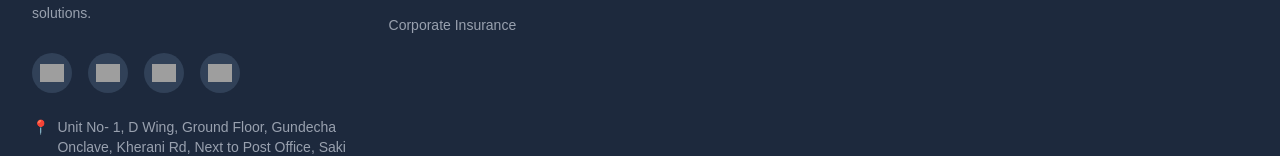
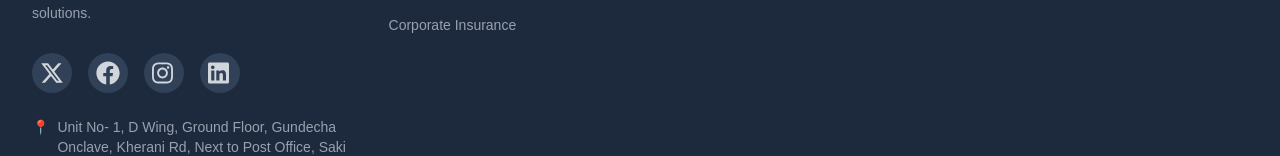
Before and after one commit to TheWabiSabi/Share-India-Website, a Next.js app: page / in a window 1280 px wide. Shown: the part 1035-1191 px from the top of the page. Built offline with nearby package versions, Linux system fonts and the light colour scheme; grey boxes are pictures that could not be loaded.

Commit message:
Added the social media icons using SVG codes
Earlier I was using png images which were owned by other people. So, to avoid it . I used svg codes

```diff
--- a/components/footer/footer.tsx
+++ b/components/footer/footer.tsx
@@ -70,12 +70,27 @@
 
   // Social media links
   const socialLinks = [
-  { name: "Twitter", href: "#", icon: "/icons/twitter.png" },
-  { name: "Facebook", href: "#", icon: "/icons/facebook.png" },
-  { name: "YouTube", href: "#", icon: "/icons/youtube.png" },
-  { name: "LinkedIn", href: "#", icon: "/icons/linkedin.png" }
+    {
+      name: "Twitter",
+      href: "#",
+      svgPath: "M389.2 48h70.6L305.6 224.2 487 464H345L233.7 318.6 106.5 464H35.8L200.7 275.5 26.8 48H172.4L272.9 180.9 389.2 48zM364.4 421.8h39.1L151.1 88h-42L364.4 421.8z"
+    },
+    {
+      name: "Facebook",
+      href: "#",
+      svgPath: "M504 256C504 119 393 8 256 8S8 119 8 256c0 123.78 90.69 226.38 209.25 245V327.69h-63V256h63v-54.64c0-62.15 37-96.48 93.67-96.48 27.14 0 55.52 4.84 55.52 4.84v61h-31.28c-30.8 0-40.41 19.12-40.41 38.73V256h68.78l-11 71.69h-57.78V501C413.31 482.38 504 379.78 504 256z"
+    },
+    {
+      name: "Instagram",
+      href: "#",
+      svgPath: "M224.1 141c-63.6 0-114.9 51.3-114.9 114.9s51.3 114.9 114.9 114.9S339 319.5 339 255.9 287.7 141 224.1 141zm0 189.6c-41.1 0-74.7-33.5-74.7-74.7s33.5-74.7 74.7-74.7 74.7 33.5 74.7 74.7-33.6 74.7-74.7 74.7zm146.4-194.3c0 14.9-12 26.8-26.8 26.8-14.9 0-26.8-12-26.8-26.8s12-26.8 26.8-26.8 26.8 12 26.8 26.8zm76.1 27.2c-1.7-35.9-9.9-67.7-36.2-93.9-26.2-26.2-58-34.4-93.9-36.2-37-2.1-147.9-2.1-184.9 0-35.8 1.7-67.6 9.9-93.9 36.1s-34.4 58-36.2 93.9c-2.1 37-2.1 147.9 0 184.9 1.7 35.9 9.9 67.7 36.2 93.9s58 34.4 93.9 36.2c37 2.1 147.9 2.1 184.9 0 35.9-1.7 67.7-9.9 93.9-36.2 26.2-26.2 34.4-58 36.2-93.9 2.1-37 2.1-147.8 0-184.8zM398.8 388c-7.8 19.6-22.9 34.7-42.6 42.6-29.5 11.7-99.5 9-132.1 9s-102.7 2.6-132.1-9c-19.6-7.8-34.7-22.9-42.6-42.6-11.7-29.5-9-99.5-9-132.1s-2.6-102.7 9-132.1c7.8-19.6 22.9-34.7 42.6-42.6 29.5-11.7 99.5-9 132.1-9s102.7-2.6 132.1 9c19.6 7.8 34.7 22.9 42.6 42.6 11.7 29.5 9 99.5 9 132.1s2.7 102.7-9 132.1z" // Add YouTube SVG path here if available
+    },
+    {
+      name: "LinkedIn",
+      href: "#",
+      svgPath: "M416 32H31.9C14.3 32 0 46.5 0 64.3v383.4C0 465.5 14.3 480 31.9 480H416c17.6 0 32-14.5 32-32.3V64.3c0-17.8-14.4-32.3-32-32.3zM135.4 416H69V202.2h66.5V416zm-33.2-243c-21.3 0-38.5-17.3-38.5-38.5S80.9 96 102.2 96c21.2 0 38.5 17.3 38.5 38.5 0 21.3-17.2 38.5-38.5 38.5zm282.1 243h-66.4V312c0-24.8-.5-56.7-34.5-56.7-34.6 0-39.9 27-39.9 54.9V416h-66.4V202.2h63.7v29.2h.9c8.9-16.8 30.6-34.5 62.9-34.5 67.2 0 79.7 44.3 79.7 101.9V416z"
+    }
   ];
-
   return (
     <footer className="bg-slate-800 text-gray-300">
       {/* Main Footer Content */}
@@ -106,13 +121,16 @@
                   className="w-10 h-10 bg-slate-700 rounded-full flex items-center justify-center hover:bg-slate-600 transition-colors duration-200"
                   aria-label={social.name}
                 >
-                  <Image
-                    src={social.icon}
-                    alt={social.name}
+                  <svg
                     width={24}
                     height={24}
+                    viewBox="0 0 512 512"
+                    fill="currentColor"
+                    aria-hidden="true"
                     className="object-contain"
-                  />
+                  >
+                    <path d={social.svgPath} />
+                  </svg>
                 </Link>
               ))}
             </div>
@@ -159,7 +177,7 @@
         </div>
       </div>
 
-      {/*Newsletter Subscription*/}
+      {/* Newsletter Subscription
       <div className="border-t border-slate-700">
         <div className="max-w-7xl mx-auto px-4 sm:px-6 lg:px-8 py-8">
           <div className="flex flex-col md:flex-row items-center justify-between">
@@ -181,7 +199,7 @@
             </div>
           </div>
         </div>
-      </div>
+      </div> */}
 
       {/* Bottom Footer */}
       <div className="border-t border-slate-700 bg-slate-900">
```
